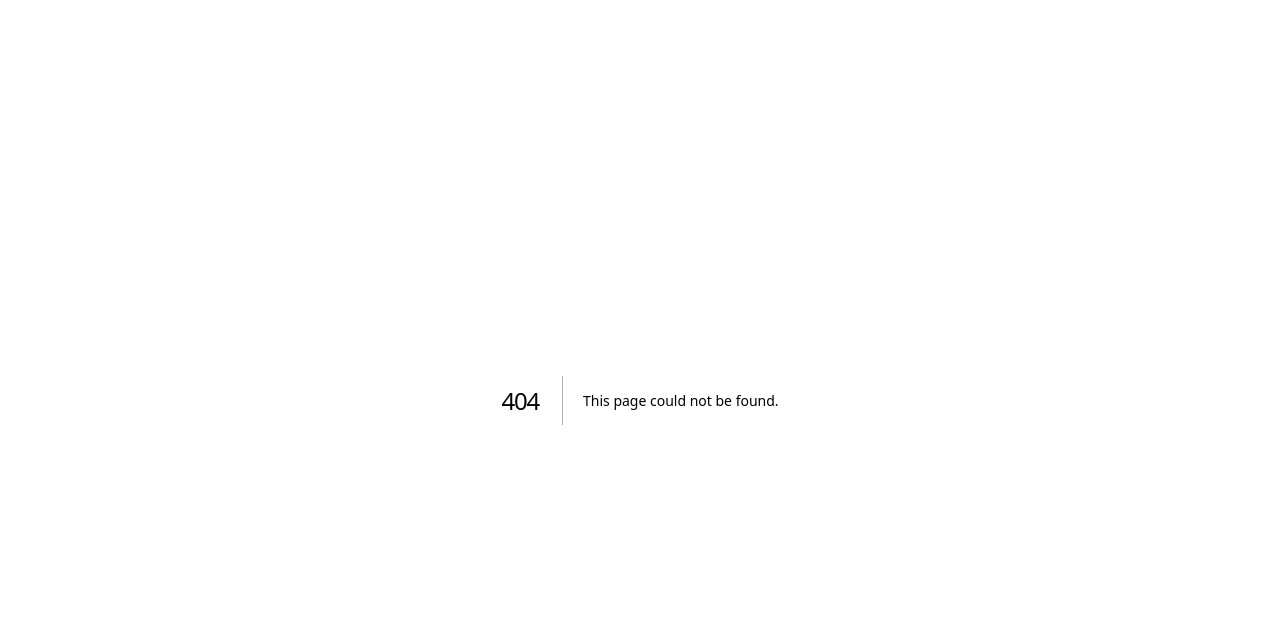
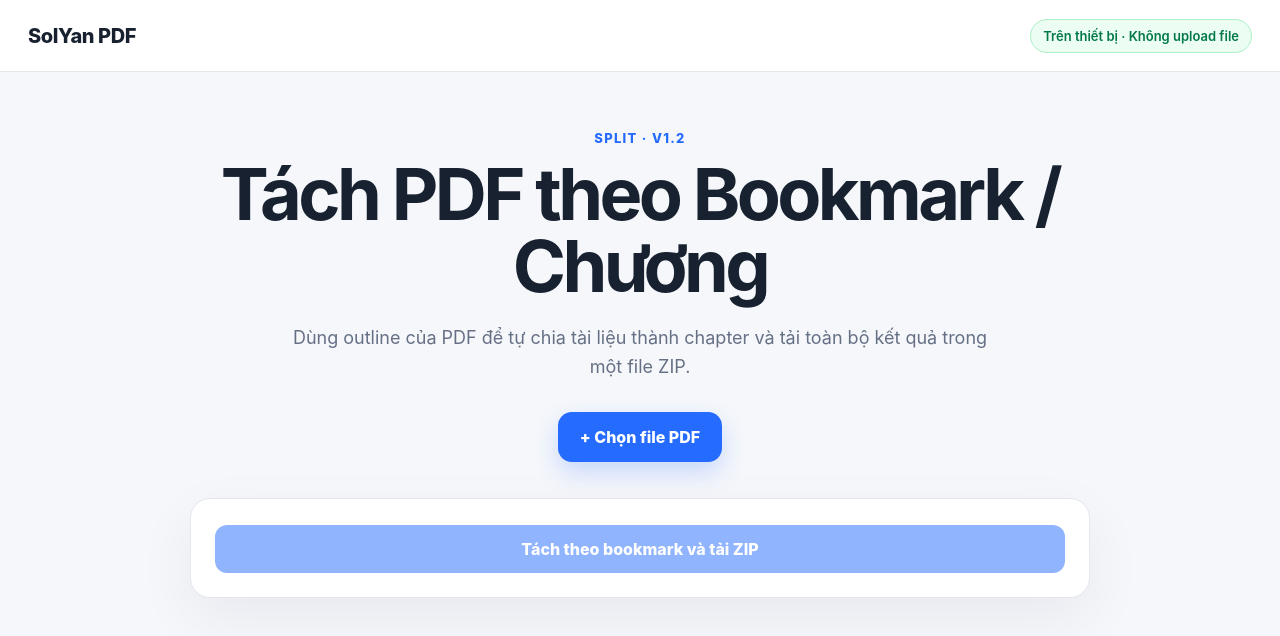
Before and after one commit to solyan842/SolYan-PDF, a Next.js app in the folder frontend/: page /split-by-bookmarks in a window 1280 px wide. Before the commit this address had no page. Shown: the top 636 px of the page. Built offline with nearby package versions, Linux system fonts and the light colour scheme.

Commit message:
feat: add split-by-bookmarks browser UI

```diff
--- /dev/null
+++ b/frontend/app/split-by-bookmarks/page.tsx
@@ -0,0 +1,130 @@
+'use client';
+
+import { ChangeEvent, useMemo, useState } from 'react';
+import JSZip from 'jszip';
+import { PDFDocument } from 'pdf-lib';
+import { BookmarkNode, extractPdfBookmarks } from '../../lib/bookmarks';
+import { planBookmarkChapters, splitPdfByBookmarks } from '../../lib/chapter-split';
+
+const MAX_FILE_SIZE = 100 * 1024 * 1024;
+
+function downloadBlob(blob: Blob, filename: string) {
+  const url = URL.createObjectURL(blob);
+  const anchor = document.createElement('a');
+  anchor.href = url;
+  anchor.download = filename;
+  document.body.appendChild(anchor);
+  anchor.click();
+  anchor.remove();
+  URL.revokeObjectURL(url);
+}
+
+function countBookmarks(nodes: BookmarkNode[]): number {
+  return nodes.reduce((total, node) => total + 1 + countBookmarks(node.children), 0);
+}
+
+function maxBookmarkDepth(nodes: BookmarkNode[], depth = 0): number {
+  let max = depth;
+  for (const node of nodes) {
+    if (node.children.length) max = Math.max(max, maxBookmarkDepth(node.children, depth + 1));
+  }
+  return max;
+}
+
+export default function SplitByBookmarksPage() {
+  const [file, setFile] = useState<File | null>(null);
+  const [pageCount, setPageCount] = useState(0);
+  const [bookmarks, setBookmarks] = useState<BookmarkNode[]>([]);
+  const [depth, setDepth] = useState(0);
+  const [allowDuplicates, setAllowDuplicates] = useState(false);
+  const [busy, setBusy] = useState(false);
+  const [error, setError] = useState('');
+  const [result, setResult] = useState('');
+
+  const maxDepth = maxBookmarkDepth(bookmarks);
+  const preview = useMemo(() => {
+    if (!bookmarks.length || !pageCount) return [];
+    try {
+      return planBookmarkChapters(bookmarks, pageCount, Math.min(depth, maxDepth), allowDuplicates);
+    } catch {
+      return [];
+    }
+  }, [bookmarks, pageCount, depth, maxDepth, allowDuplicates]);
+
+  async function onFile(event: ChangeEvent<HTMLInputElement>) {
+    const selected = event.target.files?.[0] ?? null;
+    setFile(null);
+    setBookmarks([]);
+    setPageCount(0);
+    setDepth(0);
+    setError('');
+    setResult('');
+    if (!selected) return;
+    if (selected.size > MAX_FILE_SIZE) {
+      setError('PDF vượt giới hạn 100 MB cho xử lý local.');
+      event.target.value = '';
+      return;
+    }
+    try {
+      const bytes = await selected.arrayBuffer();
+      const document = await PDFDocument.load(bytes);
+      const extracted = await extractPdfBookmarks(bytes);
+      if (!extracted.length) throw new Error('PDF không có bookmark/outline để tách theo chương.');
+      setFile(selected);
+      setPageCount(document.getPageCount());
+      setBookmarks(extracted);
+    } catch (cause) {
+      setError(cause instanceof Error ? cause.message : 'Không đọc được outline PDF.');
+    }
+  }
+
+  async function split() {
+    if (!file) return;
+    setBusy(true);
+    setError('');
+    setResult('');
+    try {
+      const parts = await splitPdfByBookmarks(await file.arrayBuffer(), depth, allowDuplicates);
+      const zip = new JSZip();
+      parts.forEach((part) => zip.file(part.filename, part.bytes));
+      const blob = await zip.generateAsync({ type: 'blob', compression: 'STORE' });
+      const base = file.name.replace(/\.pdf$/i, '') || 'document';
+      downloadBlob(blob, `${base}-chapters.zip`);
+      setResult(`Đã tạo ${parts.length} chapter trong ZIP.`);
+    } catch (cause) {
+      setError(cause instanceof Error ? cause.message : 'Không thể tách PDF theo bookmark.');
+    } finally {
+      setBusy(false);
+    }
+  }
+
+  return <main className="shell">
+    <header className="topbar"><a className="brand" href="/">SolYan PDF</a><div className="privacy-pill">Trên thiết bị · Không upload file</div></header>
+    <section className="hero compact-hero">
+      <p className="eyebrow">SPLIT · V1.2</p>
+      <h1>Tách PDF theo Bookmark / Chương</h1>
+      <p className="subtitle">Dùng outline của PDF để tự chia tài liệu thành chapter và tải toàn bộ kết quả trong một file ZIP.</p>
+      <label className="picker"><input type="file" accept="application/pdf,.pdf" onChange={onFile}/><span>+ Chọn file PDF</span></label>
+    </section>
+    <section className="workspace form-workspace">
+      {file && <>
+        <div className="workspace-head"><div><h2>{countBookmarks(bookmarks)} bookmark · {pageCount} trang</h2><p>Preview đang tạo {preview.length} chapter.</p></div></div>
+        <label className="field"><span>Độ sâu bookmark</span><select value={depth} onChange={(event) => setDepth(Number(event.target.value))}>{Array.from({ length: maxDepth + 1 }, (_, value) => <option key={value} value={value}>{value === 0 ? '0 — chỉ bookmark gốc' : `${value} — gồm đến cấp ${value}`}</option>)}</select></label>
+        <label className="field"><span>Bookmark trùng trang</span><select value={allowDuplicates ? 'keep' : 'merge'} onChange={(event) => setAllowDuplicates(event.target.value === 'keep')}><option value="merge">Gộp thành một chapter</option><option value="keep">Giữ riêng từng bookmark</option></select></label>
+        <p className="hint">Chapter được sắp theo thứ tự trang vật lý. Mỗi chapter chạy từ trang bookmark đến ngay trước bookmark kế tiếp; chapter cuối chạy đến hết tài liệu.</p>
+        <div className="result-box">
+          <strong>Preview chapter</strong>
+          <div style={{ display: 'grid', gap: 6, marginTop: 10 }}>
+            {preview.slice(0, 30).map((chapter, index) => <div key={`${chapter.startPage}-${chapter.title}-${index}`} style={{ display: 'flex', justifyContent: 'space-between', gap: 12 }}><span>{String(index + 1).padStart(2, '0')}. {chapter.title}</span><span>Trang {chapter.startPage}{chapter.endPage !== chapter.startPage ? `–${chapter.endPage}` : ''}</span></div>)}
+            {preview.length > 30 && <div>… và {preview.length - 30} chapter khác</div>}
+          </div>
+        </div>
+        <p className="selected-file">Đã chọn: <strong>{file.name}</strong></p>
+        <p className="hint"><strong>Lưu ý:</strong> file chapter được tạo bằng cách copy trang sang PDF mới; form/annotation tương tác và outline gốc không được cam kết giữ nguyên trong từng file con.</p>
+      </>}
+      {result && <div className="success">{result}</div>}
+      {error && <div className="error">{error}</div>}
+      <button className="merge-button" type="button" onClick={split} disabled={!file || busy || !preview.length}>{busy ? 'Đang tách chapter…' : 'Tách theo bookmark và tải ZIP'}</button>
+    </section>
+  </main>;
+}
```
